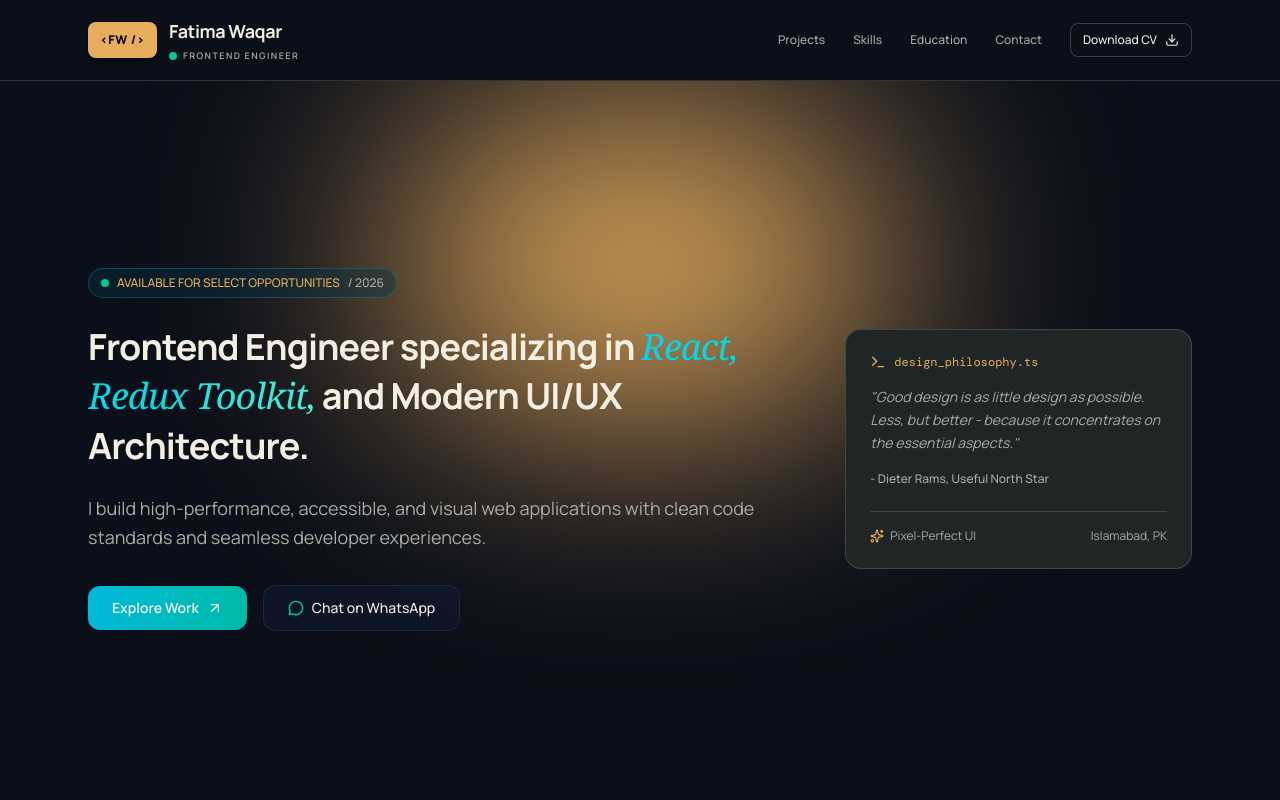
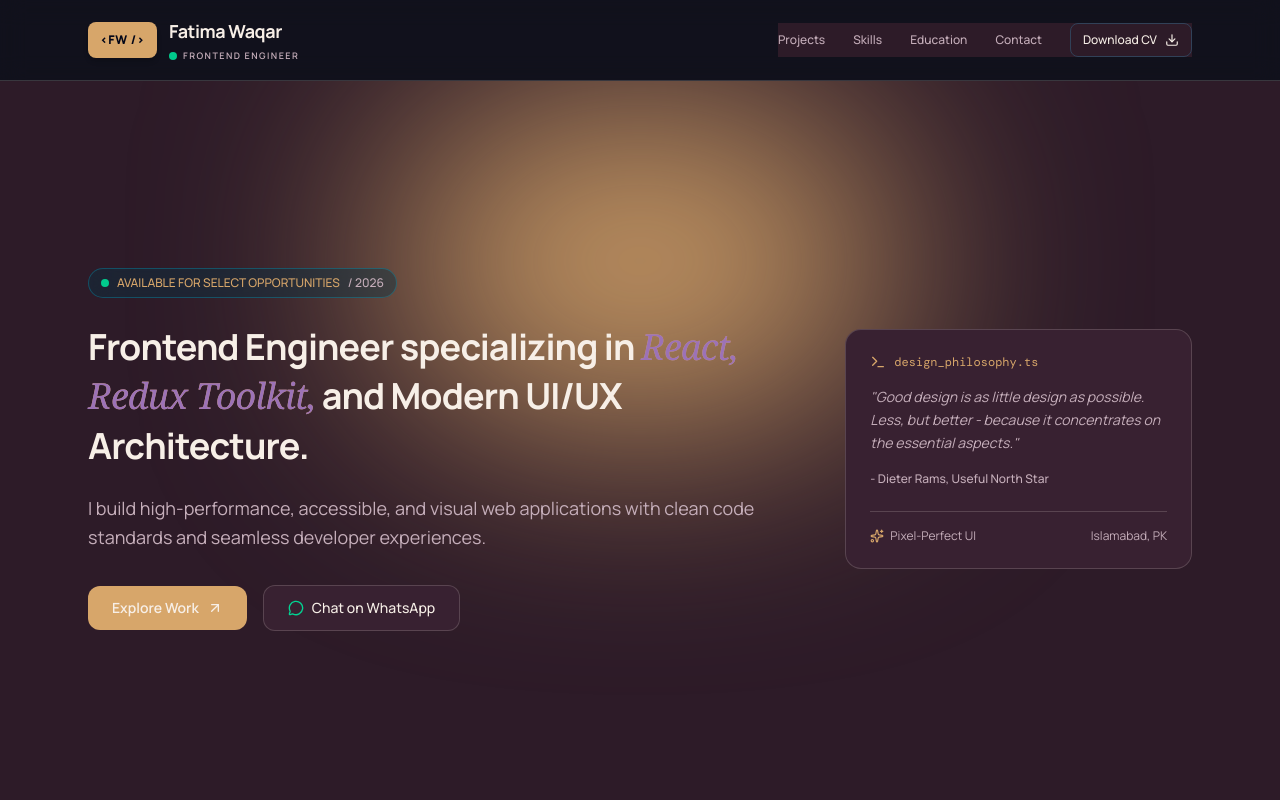
Before and after one commit to ranafatima004-arch/fatima-developer-portfolio, a React (Vite) app: page / in a window 1280 px wide. Shown: the top 800 px of the page. Built offline with nearby package versions, Linux system fonts and the light colour scheme; a web font is replaced by a local one.

Commit message:
Update portfolio with plum moodboard styling

```diff
--- a/src/App.jsx
+++ b/src/App.jsx
@@ -8,7 +8,7 @@ import Footer from './components/Footer'
 
 function App() {
   return (
-    <div className="min-h-screen overflow-x-hidden bg-[#0b0f19] text-slate-50">
+    <div className="min-h-screen overflow-x-hidden">
       <Navbar />
       <main>
         <Hero />
--- a/src/index.css
+++ b/src/index.css
@@ -2,16 +2,18 @@
 @import "tailwindcss";
 
 :root {
-  --color-canvas: #171b1a;
-  --color-canvas-deep: #101312;
-  --color-surface: #202625;
-  --color-surface-soft: #28302d;
-  --color-ink: #f3eee2;
-  --color-muted: #a7ada3;
-  --color-faint: #68736b;
-  --color-sage: #b7c9a9;
-  --color-amber: #e7ad5d;
-  --color-line: rgba(243, 238, 226, .16);
+  --color-canvas: #2d1b28;
+  --color-canvas-deep: #1b1019;
+  --color-surface: #382131;
+  --color-surface-soft: #42283d;
+  --color-ink: #f7efe7;
+  --color-muted: #c5aeba;
+  --color-faint: #927789;
+  --color-sage: #a8b879;
+  --color-amber: #d7a66a;
+  --color-olive: #3b4a39;
+  --color-purple: #9c72b7;
+  --color-line: rgba(247, 239, 231, .17);
   --font-sans: 'Manrope', sans-serif;
   --font-mono: 'DM Mono', monospace;
   --font-display: 'Playfair Display', Georgia, serif;
@@ -20,8 +22,26 @@
 * { box-sizing: border-box; }
 html { scroll-behavior: smooth; }
 body { margin: 0; background: var(--color-canvas); color: var(--color-ink); font-family: var(--font-sans); }
-body::before { content: ''; position: fixed; inset: 0; z-index: -1; pointer-events: none; opacity: .18; background-image: linear-gradient(135deg, transparent 48%, rgba(243,238,226,.16) 49%, rgba(243,238,226,.16) 51%, transparent 52%), linear-gradient(45deg, transparent 48%, rgba(183,201,169,.14) 49%, rgba(183,201,169,.14) 51%, transparent 52%), radial-gradient(circle at 22px 22px, rgba(231,173,93,.2) 0 1px, transparent 1.5px); background-size: 76px 76px, 92px 92px, 118px 118px; mask-image: linear-gradient(to bottom, black, transparent 82%); }
-a { color: inherit; text-decoration: none; }
+body::before { content: ''; position: fixed; inset: 0; z-index: -1; pointer-events: none; opacity: .15; background-image: linear-gradient(135deg, transparent 48%, rgba(247,239,231,.12) 49%, rgba(247,239,231,.12) 51%, transparent 52%), linear-gradient(45deg, transparent 48%, rgba(168,184,121,.12) 49%, rgba(168,184,121,.12) 51%, transparent 52%), radial-gradient(circle at 22px 22px, rgba(156,114,183,.18) 0 1px, transparent 1.5px); background-size: 76px 76px, 92px 92px, 118px 118px; mask-image: linear-gradient(to bottom, black, transparent 88%); }
+
+/* Plum moodboard: quiet contrast, olive warmth, and a soft ambient glow. */
+body::after { content: ''; position: fixed; inset: 0; z-index: -2; pointer-events: none; background: radial-gradient(circle at 84% 9%, rgba(156,114,183,.18), transparent 28%), radial-gradient(circle at 12% 58%, rgba(85,107,47,.14), transparent 25%); }
+.project-card, .education-card { box-shadow: inset 0 0 0 1px rgba(255,255,255,.025), 0 18px 45px rgba(16,7,14,.12); border-radius: 3px; }
+.button, .nav-cv { border-radius: 999px; }
+.logo-icon-box { border-radius: 12px; box-shadow: 0 0 0 5px rgba(156,114,183,.1), 4px 4px 0 var(--color-olive); }
+.hero h1 em, h2 em { color: var(--color-purple); }
+.project-card:hover, .education-card:hover { box-shadow: inset 0 0 0 1px rgba(168,184,121,.18), 0 24px 56px rgba(16,7,14,.24); }
+/* Keep inherited utility classes aligned with the plum moodboard. */
+[class~="bg-[#0b0f19]"] { background-color: var(--color-canvas) !important; }
+[class~="bg-gradient-to-tr"], [class~="bg-gradient-to-r"] { background-image: none !important; background-color: var(--color-amber) !important; }
+[class~="text-cyan-400"], [class~="text-teal-400"], [class~="text-cyan-300"] { color: var(--color-purple) !important; }
+[class~="text-transparent"] { color: var(--color-purple) !important; background-image: none !important; -webkit-text-fill-color: currentColor !important; }
+[class~="text-white"], [class~="text-slate-50"], [class~="text-slate-200"] { color: var(--color-ink) !important; }
+[class~="text-slate-400"], [class~="text-slate-300"], [class~="text-slate-500"] { color: var(--color-muted) !important; }
+[class~="bg-slate-900\/40"], [class~="bg-slate-900\/50"], [class~="bg-slate-900\/80"] { background-color: var(--color-surface) !important; }
+[class~="border-slate-800"], [class~="border-slate-800\/80"], [class~="border-slate-800\/60"] { border-color: var(--color-line) !important; }
+
+ a { color: inherit; text-decoration: none; }
 ::selection { background: var(--color-amber); color: var(--color-canvas-deep); }
 :focus-visible { outline: 2px solid var(--color-amber); outline-offset: 4px; }
 button, input, textarea { font: inherit; }
```
